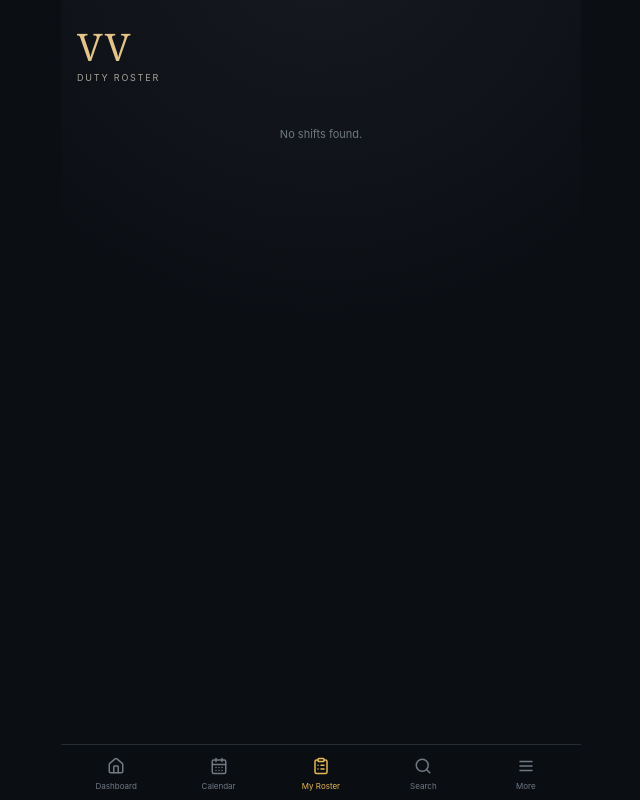
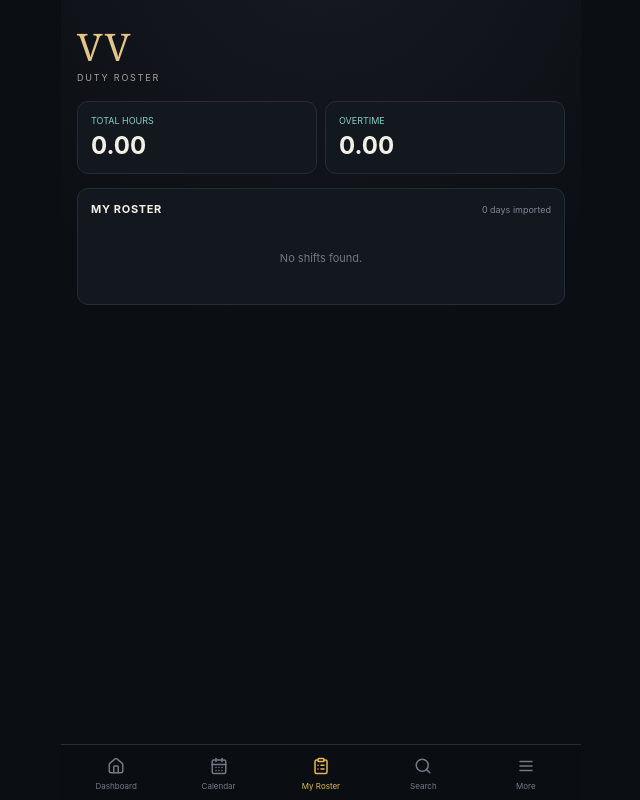
Before and after one commit to vvishwak666-lgtm/vv, a React (Vite) app: page / in a window 1280 px wide. Both pictures are taken after a click on the button "My Roster". Shown: the whole page, without its empty margins (319-959 px from the left). Built offline with nearby package versions, Linux system fonts and the light colour scheme.

Commit message:
Add files via upload

```diff
--- a/src/main.jsx
+++ b/src/main.jsx
@@ -1704,6 +1704,7 @@ function App(){
   const month=mine.filter(e=>e.date?.startsWith(calendarMonth.slice(0,7)));
   const weekHours=week.reduce((s,e)=>s+effectiveEntryHours(e),0);
   const monthHours=month.reduce((s,e)=>s+effectiveEntryHours(e),0);
+  const rosterTotalHours=mine.reduce((s,e)=>s+effectiveEntryHours(e),0);
   const upcoming=mine.find(e=>!!e.time && e.date>=todayISO()) || mine.find(e=>!!e.time);
   const filtered=entries.filter(e=>!query||e.name.toLowerCase().includes(query.toLowerCase()));
 
@@ -1723,7 +1724,19 @@ function App(){
       <div className="stats three"><Stat label="TOTAL HOURS" value={monthHours.toFixed(2)}/><Stat label="OVERTIME" value={Math.max(0,monthHours-threshold*4).toFixed(2)}/><Stat label="TARGET" value={(threshold*4).toFixed(2)}/></div>
     </main>}
 
-    {tab==="roster"&&<main><Roster rows={mine}/></main>}
+    {tab==="roster"&&<main>
+      <div className="stats rosterSummary">
+        <Stat label="TOTAL HOURS" value={rosterTotalHours.toFixed(2)}/>
+        <Stat label="OVERTIME" value={Math.max(0,rosterTotalHours-threshold*2).toFixed(2)}/>
+      </div>
+      <section className="panel">
+        <div className="sectionTitle">
+          <b>MY ROSTER</b>
+          <span>{mine.length} days imported</span>
+        </div>
+        <Roster rows={mine}/>
+      </section>
+    </main>}
 
     {tab==="search"&&<main>
       <div className="search"><Search size={17}/><input placeholder="Search by name..." value={query} onChange={e=>setQuery(e.target.value)}/>{query&&<button onClick={()=>setQuery("")}><X size={14}/></button>}</div>
--- a/src/styles.css
+++ b/src/styles.css
@@ -162,3 +162,8 @@
 /* Airport 24-hour shift calculation enforced globally. */
 
 /* Tight source-cell OCR: blank cell area and borders are excluded before text recognition. */
+
+/* My Roster total-hours summary */
+.rosterSummary{
+  margin-bottom:14px;
+}
```
